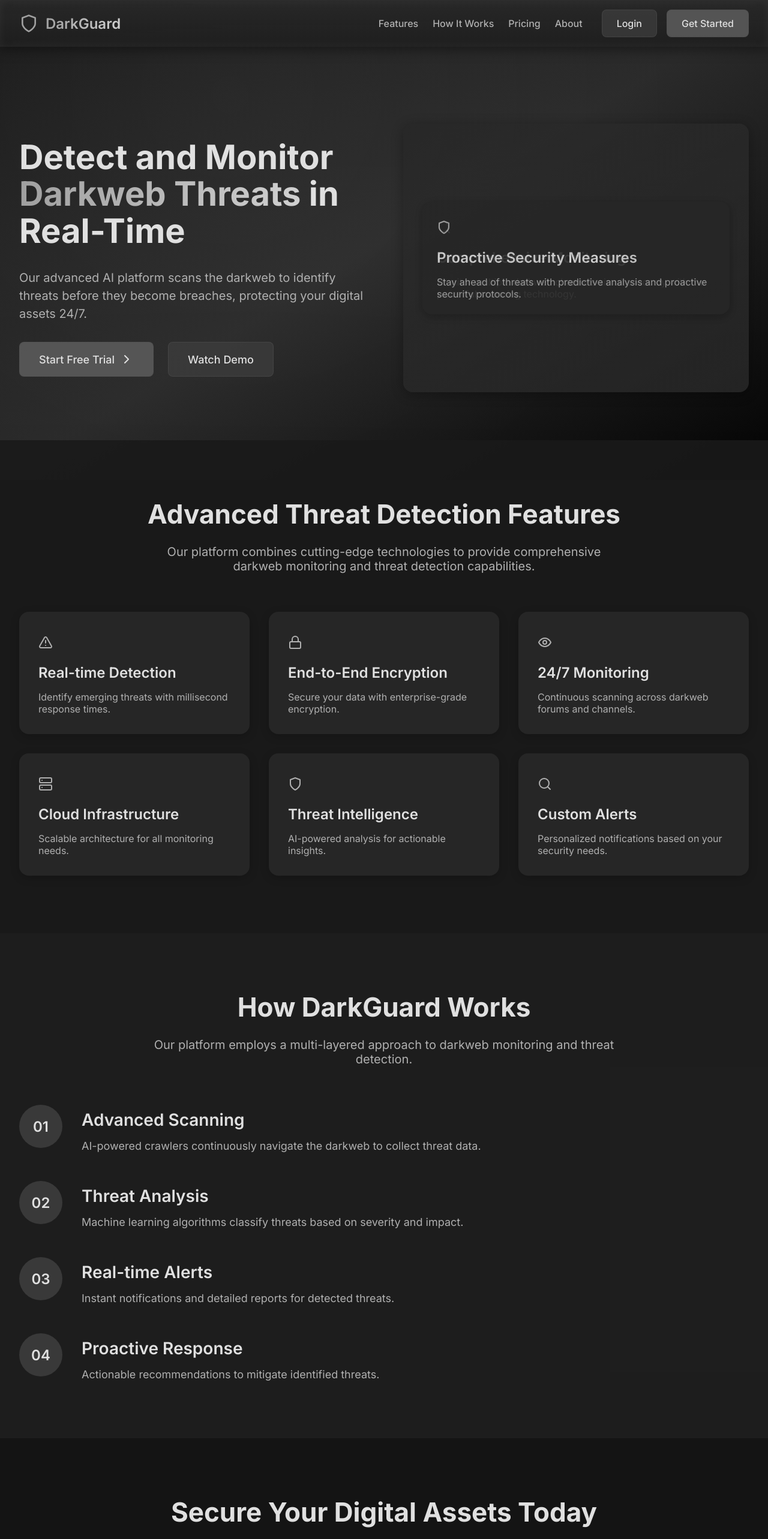
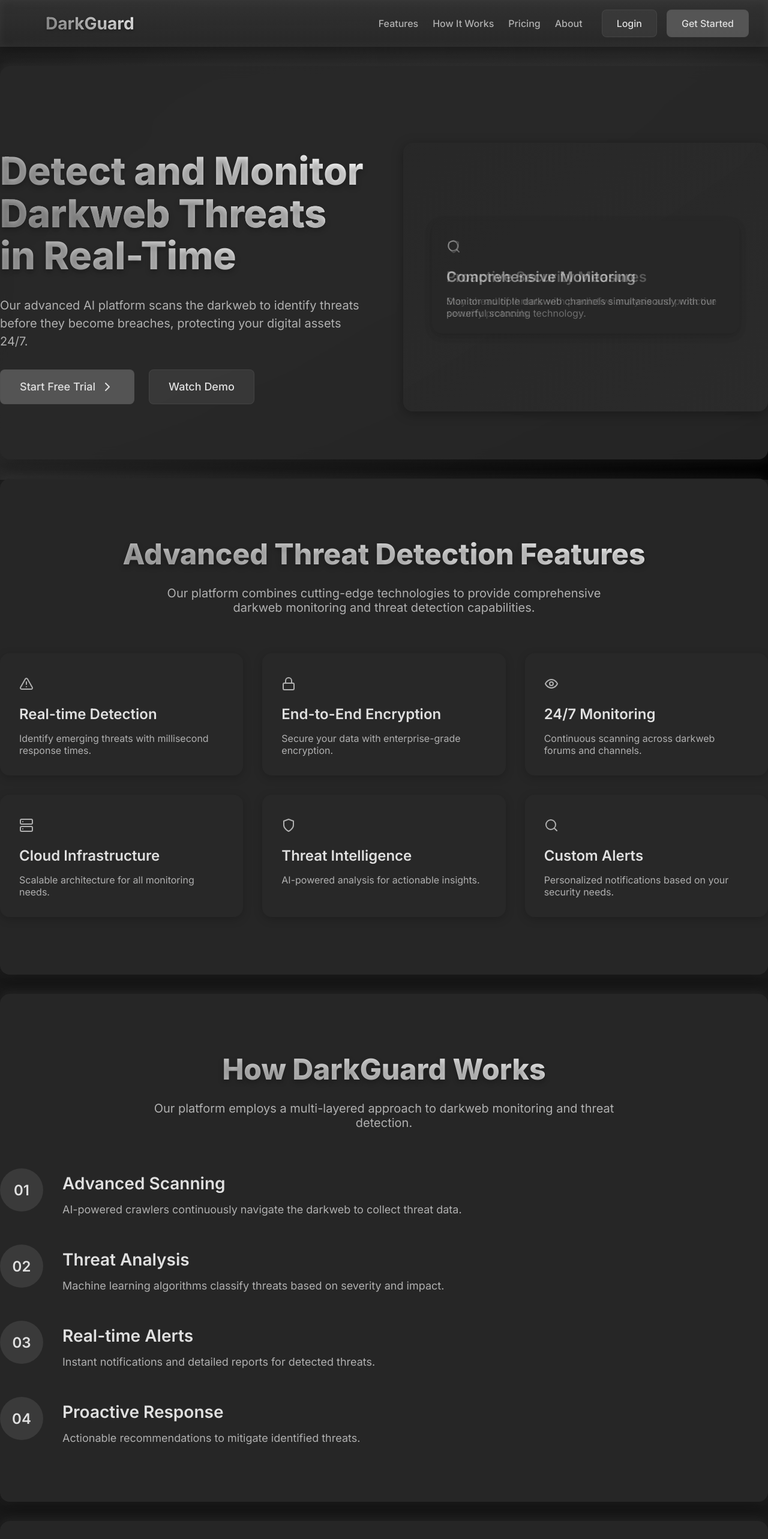
Before and after one commit to Gsish/-Tech_Aarvya-_AB2_PS6, a React (Create React App) app in the folder darkweb-detection/: page / in a window 1280 px wide. Shown: the top 2566 px of the page at 60% size. Built offline with nearby package versions, Linux system fonts and the light colour scheme; the HTML template or start-up script is replaced by a standard one.

Commit message:
making alignment of the website with styling

```diff
--- a/darkweb-detection/src/components/DarkwebDetection.js
+++ b/darkweb-detection/src/components/DarkwebDetection.js
@@ -63,7 +63,7 @@
           </div>
         </nav>
 
-        <section className="hero">
+        <section className="hero highlighted-section">
           <div className="hero-content">
             <div className="hero-text">
               <h1 className="hero-title">
@@ -98,7 +98,7 @@
           </div>
         </section>
 
-        <section id="features" className="features-section">
+        <section id="features" className="features-section highlighted-section">
           <div className="section-content">
             <div className="section-header">
               <h2 className="section-title">Advanced Threat Detection Features</h2>
@@ -141,7 +141,7 @@
           </div>
         </section>
 
-        <section id="how-it-works" className="how-it-works-section">
+        <section id="how-it-works" className="how-it-works-section highlighted-section">
           <div className="section-content">
             <div className="section-header">
               <h2 className="section-title">How DarkGuard Works</h2>
@@ -174,7 +174,7 @@
           </div>
         </section>
 
-        <section className="cta-section">
+        <section className="cta-section highlighted-section">
           <div className="cta-content">
             <h2 className="cta-title">Secure Your Digital Assets Today</h2>
             <p className="cta-description">
@@ -187,7 +187,7 @@
           </div>
         </section>
 
-        <footer className="footer">
+        <footer className="footer highlighted-section">
           <div className="footer-content">
             <div className="footer-grid">
               <div className="footer-brand">
--- a/darkweb-detection/src/styles.css
+++ b/darkweb-detection/src/styles.css
@@ -1,4 +1,5 @@
-@import url('https://fonts.googleapis.com/css2?family=Inter:wght@400;500;600;700&display=swap');
+/* src/styles.css */
+@import url('https://fonts.googleapis.com/css2?family=Inter:wght@400;500;600;700;800&display=swap');
 
 * {
   margin: 0;
@@ -20,6 +21,7 @@
   inset: 0;
   z-index: 0;
   background: rgba(26, 26, 26, 0.9);
+  backdrop-filter: blur(5px); /* Blur the entire background */
 }
 
 .background-layer {
@@ -63,16 +65,15 @@
   top: 0;
   padding: 1rem 2rem;
   background: linear-gradient(to bottom, rgba(34, 34, 34, 0.95), rgba(26, 26, 26, 0.9));
-  backdrop-filter: blur(15px);
   box-shadow: 0 4px 20px rgba(0, 0, 0, 0.4), inset 0 0 15px rgba(255, 255, 255, 0.05);
   z-index: 50;
   transition: all 0.3s ease;
 }
 
 .navbar:hover {
-  background: linear-gradient(to bottom, rgba(40, 40, 40, 0.95), rgba(30, 30, 30, 0.9));
-  box-shadow: 0 6px 25px rgba(0, 0, 0, 0.5), inset 0 0 20px rgba(255, 255, 255, 0.08);
-  transform: scale(1.01);
+  background: linear-gradient(to bottom, rgba(50, 50, 50, 0.95), rgba(40, 40, 40, 0.9));
+  box-shadow: 0 6px 25px rgba(0, 0, 0, 0.5), inset 0 0 25px rgba(255, 255, 255, 0.1);
+  transform: translateY(-2px); /* Slight lift for highlight */
 }
 
 .nav-container {
@@ -90,18 +91,22 @@
 }
 
 .logo-icon {
-  color: #a0a0a0;
+  color: transparent; /* For gradient */
+  background: linear-gradient(to right, #a0a0a0, #ffffff, #d0d0d0);
+  -webkit-background-clip: text;
+  background-clip: text;
   width: 2rem;
   height: 2rem;
 }
 
 .brand-name {
-  font-size: 1.5rem;
-  font-weight: 600;
-  background: linear-gradient(to right, #a0a0a0, #d0d0d0);
+  font-size: 1.75rem;
+  font-weight: 700;
+  background: linear-gradient(to right, #a0a0a0, #ffffff);
   background-clip: text;
   -webkit-background-clip: text;
   color: transparent;
+  text-shadow: 0 2px 5px rgba(0, 0, 0, 0.3);
 }
 
 .nav-right {
@@ -188,10 +193,20 @@
   background: rgba(90, 90, 90, 0.9);
 }
 
+.highlighted-section {
+  position: relative;
+  z-index: 20; /* Bring to front */
+  background: rgba(40, 40, 40, 0.9); /* Translucent effect */
+  backdrop-filter: blur(10px); /* Slight blur for section itself */
+  border-radius: 1rem;
+  padding: 2rem;
+  box-shadow: 0 8px 30px rgba(0, 0, 0, 0.5), 0 0 20px rgba(255, 255, 255, 0.1); /* Glow effect */
+  margin: 2rem auto;
+  max-width: 80rem;
+}
+
 .hero {
-  padding: 8rem 2rem 5rem;
-  max-width: 80rem;
-  margin: 0 auto;
+  padding: 8rem 0 5rem;
 }
 
 .hero-content {
@@ -208,13 +223,18 @@
 }
 
 .hero-title {
-  font-size: 3.5rem;
-  font-weight: 700;
+  font-size: 4rem;
+  font-weight: 800;
   line-height: 1.1;
+  background: linear-gradient(to right, #b0b0b0, #ffffff);
+  background-clip: text;
+  -webkit-background-clip: text;
+  color: transparent;
+  text-shadow: 0 4px 10px rgba(0, 0, 0, 0.3);
 }
 
 .highlight {
-  background: linear-gradient(to right, #a0a0a0, #d0d0d0);
+  background: linear-gradient(to right, #a0a0a0, #e0e0e0);
   background-clip: text;
   -webkit-background-clip: text;
   color: transparent;
@@ -302,8 +322,7 @@
 }
 
 .features-section {
-  padding: 6rem 2rem;
-  background: rgba(26, 26, 26, 0.9);
+  padding: 6rem 0;
 }
 
 .section-content {
@@ -322,8 +341,13 @@
 }
 
 .section-title {
-  font-size: 2.75rem;
-  font-weight: 700;
+  font-size: 3rem;
+  font-weight: 800;
+  background: linear-gradient(to right, #b0b0b0, #ffffff);
+  background-clip: text;
+  -webkit-background-clip: text;
+  color: transparent;
+  text-shadow: 0 4px 10px rgba(0, 0, 0, 0.3);
 }
 
 .section-description {
@@ -363,8 +387,7 @@
 }
 
 .how-it-works-section {
-  padding: 6rem 2rem;
-  background: rgba(30, 30, 30, 0.9);
+  padding: 6rem 0;
 }
 
 .steps {
@@ -411,8 +434,7 @@
 }
 
 .cta-section {
-  padding: 6rem 2rem;
-  background: rgba(20, 20, 20, 0.9);
+  padding: 6rem 0;
 }
 
 .cta-content {
@@ -425,8 +447,13 @@
 }
 
 .cta-title {
-  font-size: 2.75rem;
-  font-weight: 700;
+  font-size: 3rem;
+  font-weight: 800;
+  background: linear-gradient(to right, #b0b0b0, #ffffff);
+  background-clip: text;
+  -webkit-background-clip: text;
+  color: transparent;
+  text-shadow: 0 4px 10px rgba(0, 0, 0, 0.3);
 }
 
 .cta-description {
@@ -462,8 +489,7 @@
 }
 
 .footer {
-  padding: 4rem 2rem;
-  background: rgba(26, 26, 26, 0.9);
+  padding: 4rem 0;
 }
 
 .footer-content {
@@ -490,14 +516,22 @@
 }
 
 .footer-logo {
-  color: #a0a0a0;
+  color: transparent;
+  background: linear-gradient(to right, #a0a0a0, #ffffff, #d0d0d0);
+  -webkit-background-clip: text;
+  background-clip: text;
   width: 1.5rem;
   height: 1.5rem;
 }
 
 .footer-brand-name {
-  font-size: 1.5rem;
-  font-weight: 600;
+  font-size: 1.75rem;
+  font-weight: 700;
+  background: linear-gradient(to right, #a0a0a0, #ffffff);
+  background-clip: text;
+  -webkit-background-clip: text;
+  color: transparent;
+  text-shadow: 0 2px 5px rgba(0, 0, 0, 0.3);
 }
 
 .footer-description {
```
